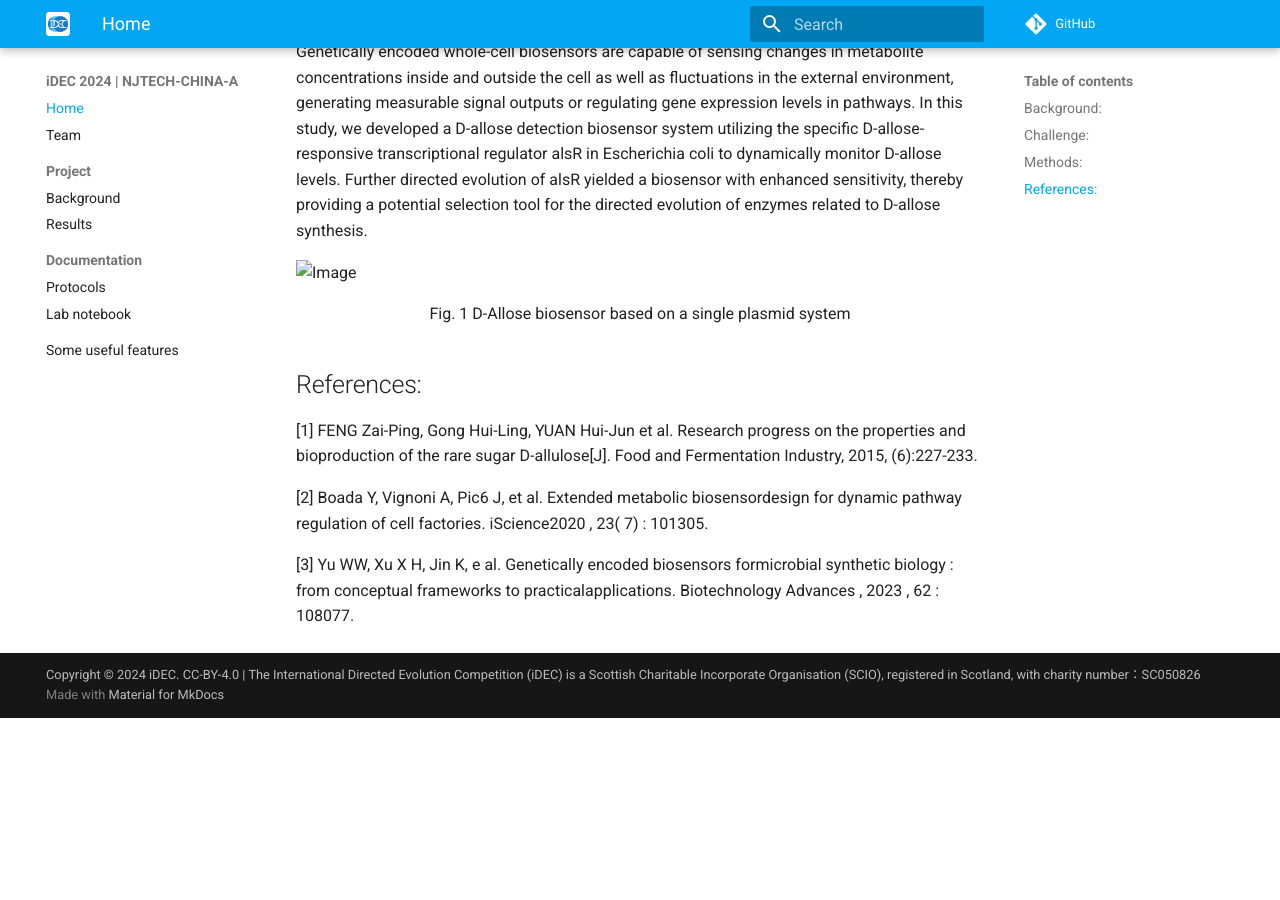
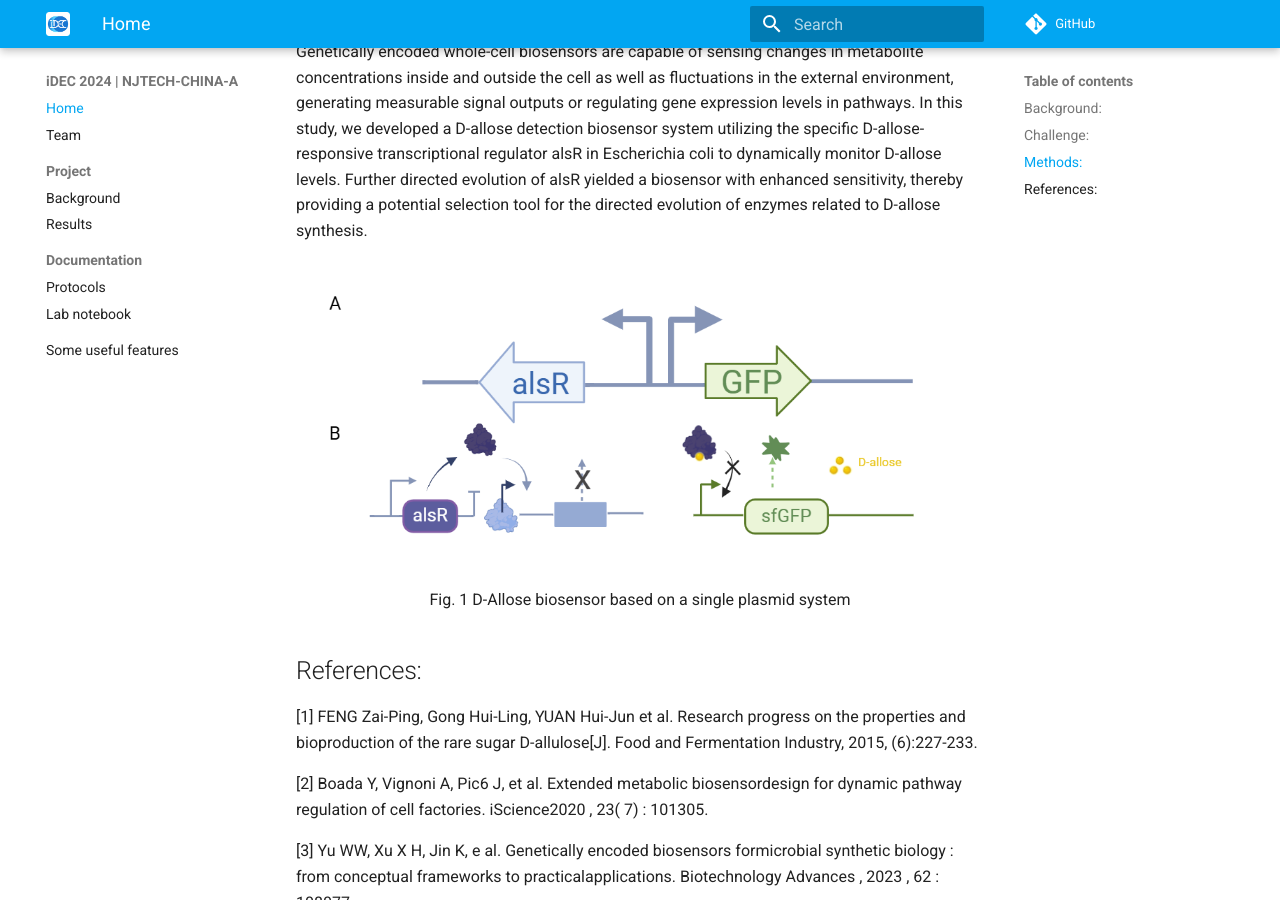
Before and after one commit to idec-teams/2024_NJTECH-CHINA-A, an MkDocs documentation site: the page built from docs/index.md, in a window 1280 px wide and 900 px high, scrolled down 732 px. Built offline with MkDocs 1.6.1 and Material for MkDocs 9.7.7, drawn with Linux system fonts in a browser that asks for light colours; comment, search, counter and statistics services are not loaded; before the commit the page ends 1450 px from its top, so only the background shows below that.

Commit message:
Update index.md

```diff
--- a/docs/index.md
+++ b/docs/index.md
@@ -11,7 +11,7 @@
   Genetically encoded whole-cell biosensors are capable of sensing changes in metabolite concentrations inside and outside the cell as well as fluctuations in the external environment, generating measurable signal outputs or regulating gene expression levels in pathways.
   In this study, we developed a D-allose detection biosensor system utilizing the specific D-allose-responsive transcriptional regulator alsR in Escherichia coli to dynamically monitor D-allose levels. Further directed evolution of alsR yielded a biosensor with enhanced sensitivity, thereby providing a potential selection tool for the directed evolution of enzymes related to D-allose synthesis.
 
-![Image](docs/img/1.png)
+![Image](https://github.com/idec-teams/2024_NJTECH-CHINA-A/blob/main/docs/img/1.png)
 <center>Fig. 1 D-Allose biosensor based on a single plasmid system</center>
 
 ## References:
```
